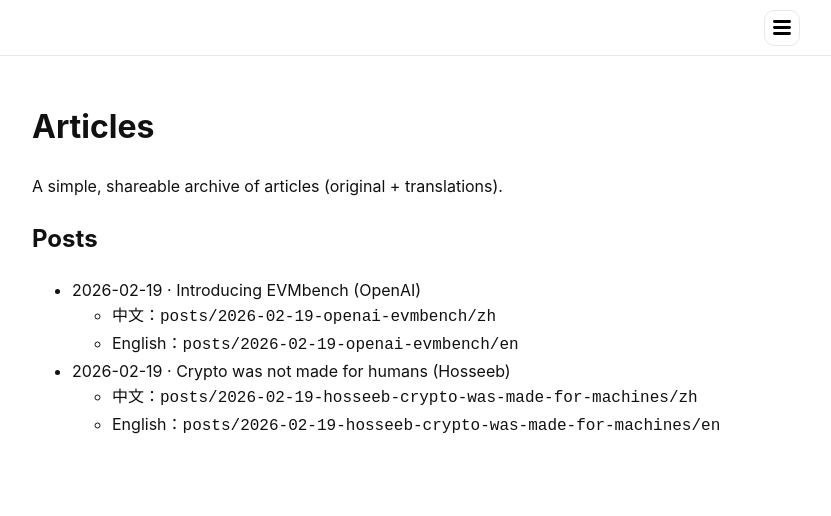
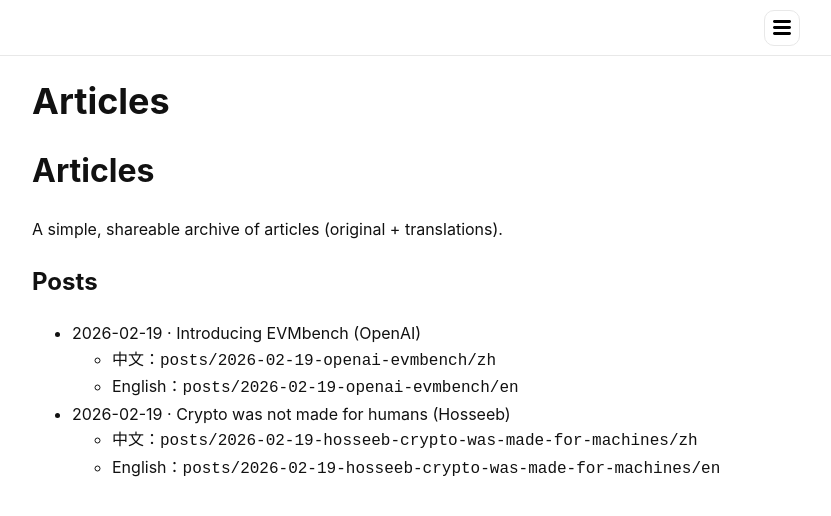
Before and after one commit to vultr740-byte/articles, a Jekyll site: the page built from index.md, in a window 1280 px wide. Shown: the top 516 px of the page, without its empty margins (224-1055 px from the left). Built offline with Jekyll 4.4.1, drawn with Linux system fonts in a browser that asks for light colours; our own code applies the rules of GitHub Pages for plain Markdown files.

Commit message:
Render page title as H1 in custom layout

```diff
--- a/_layouts/default.html
+++ b/_layouts/default.html
@@ -11,6 +11,9 @@
 
     <main class="page-content" aria-label="Content">
       <div class="wrapper">
+        {% if page.title %}
+          <h1 class="post-title">{{ page.title }}</h1>
+        {% endif %}
         {{ content }}
       </div>
     </main>
```
